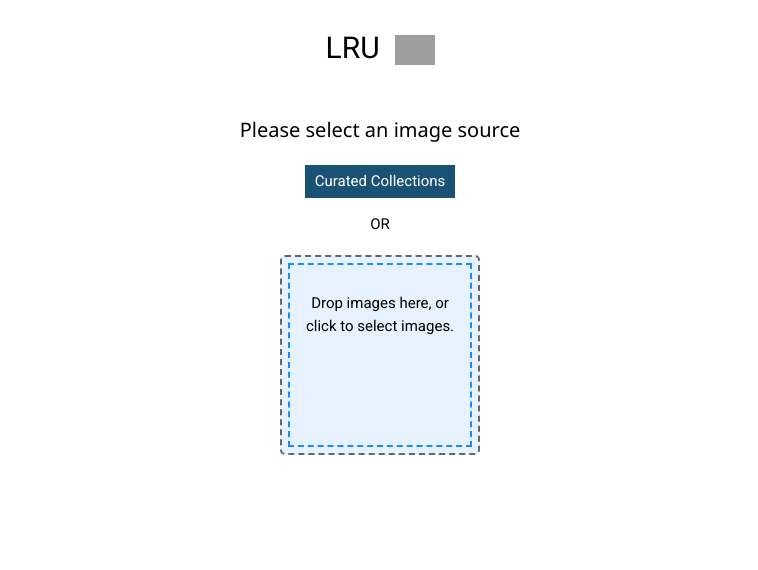
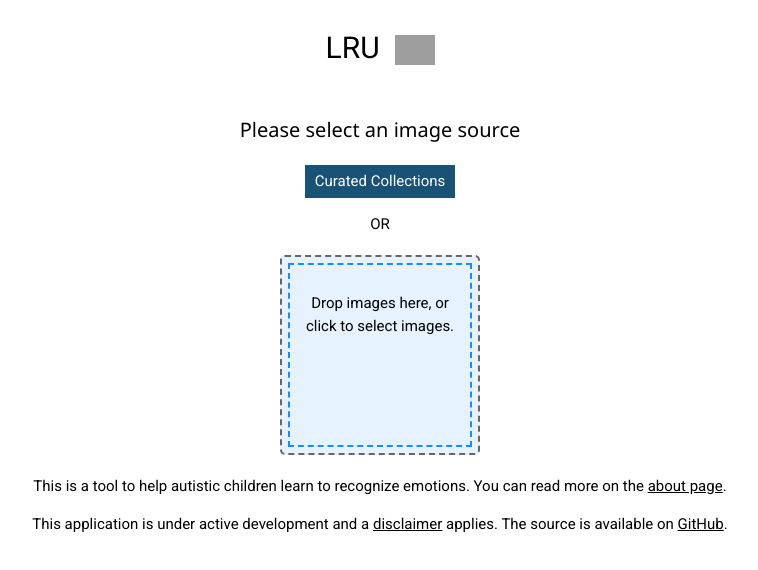
Before and after one commit to fokoid/learnwithroo, a React (Create React App) app: page / in a window 1280 px wide. Shown: the top 570 px of the page, without its empty margins (260-1018 px from the left). Built offline with nearby package versions, Linux system fonts and the light colour scheme; no server answers; grey boxes are pictures that could not be loaded.

Commit message:
Add disclaimer, make separate header and footer

```diff
--- a/src/App.jsx
+++ b/src/App.jsx
@@ -1,9 +1,11 @@
 import React, { Component } from 'react'
 import { Route, Switch } from 'react-router-dom'
 import './App.css'
-import logo from './media/logo.gif'
 import Game from './game.jsx'
 import About from './about.jsx'
+import Disclaimer from './disclaimer.jsx'
+import Header from './header.jsx'
+import Footer from './footer.jsx'
 
 class App extends Component {
   state = {
@@ -12,16 +14,13 @@ class App extends Component {
 
   render = () => {
     return <div>
-      <header id='title'>
-        <button id='homebtn' onClick={this.restart}>
-          {this.state.title} &nbsp;
-          <img id="logogif" alt="" src={logo}></img>
-        </button>
-      </header>
+      <Header title={this.state.title} />
       <Switch>
         <Route exact path='/' component={Game} />
         <Route path='/about' component={About} />
+        <Route path='/disclaimer' component={Disclaimer} />
       </Switch>
+      <Footer />
     </div>
     }
 }
--- /dev/null
+++ b/src/disclaimer.jsx
@@ -0,0 +1,14 @@
+import React from 'react'
+
+const Disclaimer = () => (
+  <div style={{margin:"20px"}}>
+    <h3>Disclaimer</h3>
+    <p>
+      This website/application is provided AS-IS without warranty of any kind.
+      Moreover nothing on this site constitutes medical advice.
+      Please consult a qualified medical professional where appropriate.
+    </p>
+  </div>
+)
+
+export default Disclaimer
--- /dev/null
+++ b/src/footer.jsx
@@ -0,0 +1,10 @@
+import React from 'react'
+
+const Footer = () => (
+  <footer>
+    This application is under active development and a <a href='/disclaimer'>disclaimer</a> applies.
+    The source is available on <a href='https://github.com/thornecc/learn-react-understand'>GitHub</a>.
+  </footer>
+)
+
+export default Footer
--- a/src/game.jsx
+++ b/src/game.jsx
@@ -108,6 +108,10 @@ class Game extends Component {
       />}
       {this.state.done && <Results score={this.state.score} restartCallback={this.restart} />}
       {!this.state.loading && this.state.images === null && <FileSelector callback={this.onFileSelected} />}
+      <p>
+        This is a tool to help autistic children learn to recognize emotions.
+        You can read more on the <a href='/about'>about page</a>.
+      </p>
     </div>
   )
 }
--- /dev/null
+++ b/src/header.jsx
@@ -0,0 +1,15 @@
+import React from 'react'
+import logo from './media/logo.gif'
+
+const Header = ({title}) => (
+  <header id='title'>
+    <button id='homebtn' onClick={() => {
+      window.location.href='/'
+    }}>
+      {title} &nbsp;
+      <img id="logogif" alt="" src={logo}></img>
+    </button>
+  </header>
+)
+
+export default Header
```
